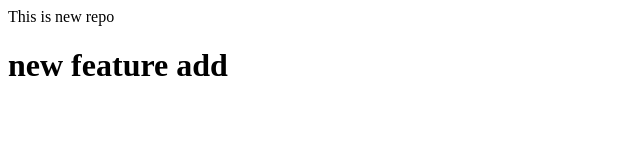
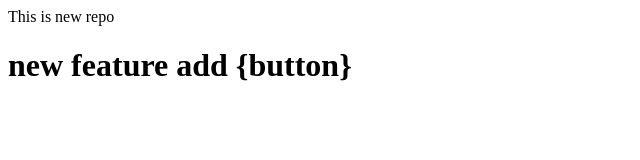
Before and after one commit to Muhammad-Naveed342/local-repo, a plain HTML site: page index.html in a window 1280 px wide. Shown: the whole page, without its empty margins (0-640 px from the left). Drawn offline with Linux system fonts and the light colour scheme.

Commit message:
add button

```diff
--- a/index.html
+++ b/index.html
@@ -1,2 +1,2 @@
 <p>This is new repo</p>
-<h1> new feature add</h1>
+<h1> new feature add  {button}</h1>
```
